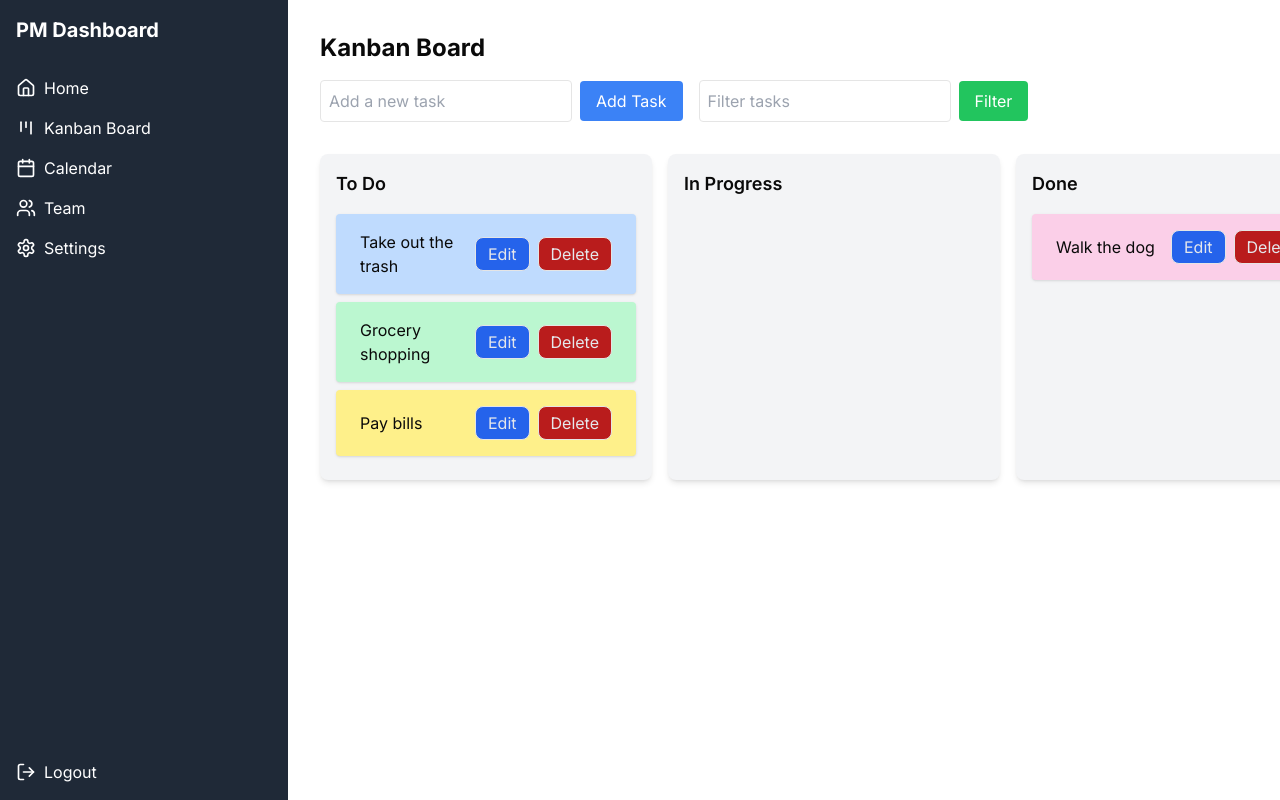
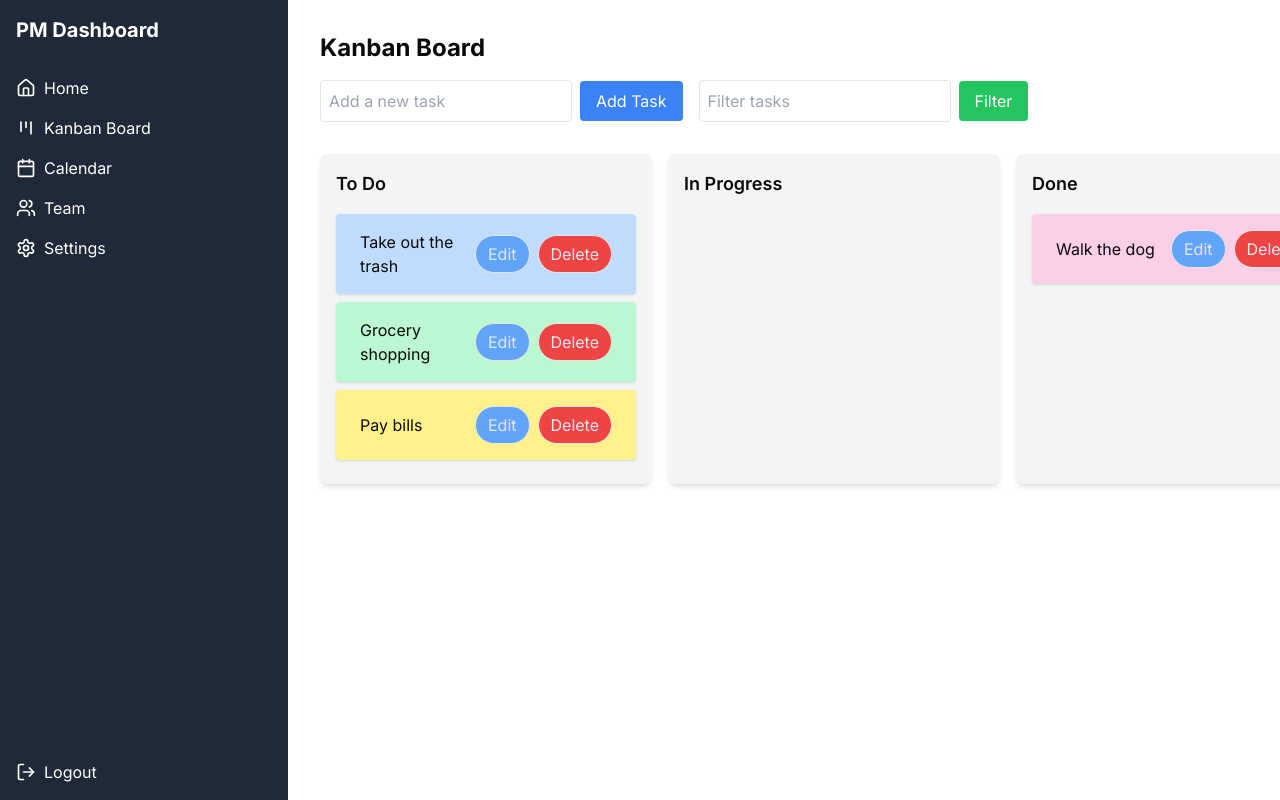
Before and after one commit to MarcoDava/ConUHacks, a Next.js app in the folder frontend/: page /kanban in a window 1280 px wide. Built offline with nearby package versions, Linux system fonts and the light colour scheme.

Commit message:
Update transitions

```diff
--- a/frontend/app/team/page.jsx
+++ b/frontend/app/team/page.jsx
@@ -1,7 +1,7 @@
 export default function TeamPage() {
     return (
         (<main className="container mx-auto p-4">
-            <h1 className="text-2xl font-bold mb-4">Team</h1>
+            <h1 className="text-2xl font-bold mb-4">Manage Team</h1>
         </main>)
     );
 }
--- a/frontend/components/FilterBar.jsx
+++ b/frontend/components/FilterBar.jsx
@@ -20,7 +20,7 @@ export default function FilterBar({ setFilter }) {
         className="border rounded p-2 mr-2" />
       <button
         type="submit"
-        className="bg-green-500 text-white px-4 py-2 rounded hover:bg-green-600">
+        className="bg-green-500 hover:bg-green-700 text-white px-4 py-2 rounded transition duration-300">
         Filter
       </button>
     </form>)
--- a/frontend/components/Navbar.jsx
+++ b/frontend/components/Navbar.jsx
@@ -16,7 +16,7 @@ export default function Navbar() {
       <ul className="flex-grow">
         {navItems.map((item) => (
           <li key={item.href} className="mb-4">
-            <Link href={item.href} className="flex items-center hover:text-gray-300">
+            <Link href={item.href} className="flex items-center hover:text-gray-400 transition duration-300">
               <item.icon className="mr-2" size={20} />
               <span>{item.label}</span>
             </Link>
--- a/frontend/components/Task.jsx
+++ b/frontend/components/Task.jsx
@@ -28,12 +28,12 @@ export default function Task({ task, index, updateTask, deleteTask }) {
             className={`${task.color} p-4 px-6 mb-2 rounded shadow`}
           >
             <div className="flex justify-between items-center">
-              <span className="mr-4">{task.content}</span>
+              <span className="mr-2">{task.content}</span>
               <div className="flex space-x-2">
-                <button onClick={() => setIsModalOpen(true)} className="text-gray-200 bg-blue-600 hover:bg-blue-700 border px-3 py-1 rounded-lg">
+                <button onClick={() => setIsModalOpen(true)} className="text-gray-200 bg-blue-400 hover:bg-blue-600 transition duration-300 border px-3 py-1.5 rounded-full">
                   Edit
                 </button>
-                <button onClick={() => deleteTask(task.id)} className="text-gray-200 bg-red-700 hover:bg-red-800 border px-3 py-1 rounded-lg">
+                <button onClick={() => deleteTask(task.id)} className="text-gray-200 bg-red-500 hover:bg-red-700 transition duration-300 border px-3 py-1.5 rounded-full">
                   Delete
                 </button>
               </div>
--- a/frontend/components/TaskForm.jsx
+++ b/frontend/components/TaskForm.jsx
@@ -23,7 +23,7 @@ export default function TaskForm({ onSubmit }) {
         className="border rounded p-2 mr-2" />
       <button
         type="submit"
-        className="bg-blue-500 text-white px-4 py-2 rounded hover:bg-blue-600">
+        className="bg-blue-500 hover:bg-blue-700 text-white px-4 py-2 rounded transition duration-300">
         Add Task
       </button>
     </form>)
```
